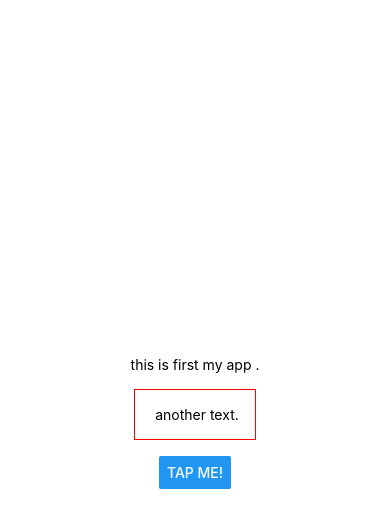
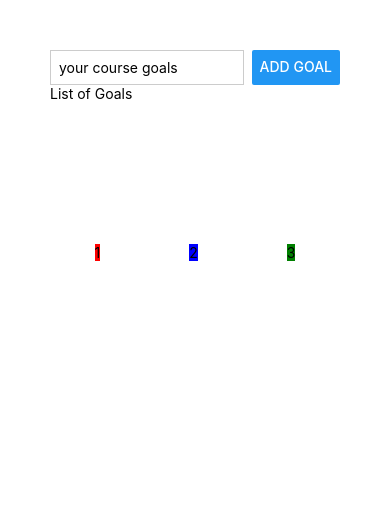
Before and after one commit to Eshutak/RNCourse, a React Native app: screen / in a window 390 px wide. Shown: the top 528 px of the page. Built offline with nearby package versions, Linux system fonts and the light colour scheme.

Commit message:
2024.05.17 lecture 21

```diff
--- a/App.js
+++ b/App.js
@@ -1,32 +1,61 @@
-import { Button, StyleSheet, Text, View } from 'react-native';
+import { Button, StyleSheet, Text, TextInput, View } from 'react-native';
 
 export default function App() {
   return (
-    <View style={styles.container}>
-      {/*define style by inline */}
-      <Text>this is first my app .</Text>
+    <View style={styles.appContainer}>
+      <View style={styles.inputContainer}>
+        <TextInput style={styles.textInput} placeholder='your course goals'></TextInput>
+        <Button title='Add Goal'></Button>
+      </View>
+      <View>
+        <Text>List of Goals</Text>
+      </View>
+      {/*
+        View is applied flex box css basically
+        flex box has a main asix
+        and the main asix is defined by box's flex direction (css attribute)
 
-      {/*
-        define style by inline
-        defining style is similar to CSS language. but not all same.
+        justify -> main asix
+        align -> cross asix
       */}
-      <Text style={{margin : 16, padding : 16, borderColor: "red", borderWidth : 1}}> another text.</Text>
-      <Button title="tap me!"></Button>
+      <View style={styles.flexBoxArea}>
+        <View style={{backgroundColor:'red'}}>
+          <Text>1</Text>
+        </View>
+        <View style={{backgroundColor:'blue'}}>
+          <Text>2</Text>
+        </View>
+        <View style={{backgroundColor:'green'}}>
+          <Text>3</Text>
+        </View>
+      </View>
     </View>
   );
 }
 
 const styles = StyleSheet.create({
-  container: {
-    flex: 1,
-    backgroundColor: '#fff',
-    alignItems: 'center',
-    justifyContent: 'center',
+  appContainer : {
+    padding : 50,
   },
-  dummyText : {
-    margin : 16,
-    padding : 16,
-    borderColor: "red",
-    borderWidth : 1
+  inputContainer :{
+    display : 'flex',
+    flexDirection : 'row',
+    justifyContent : 'space-between'
+  },
+  textInput : {
+    padding : 8,
+    marginRight : 8,
+    borderWidth : 1,
+    borderColor : '#cccccc',
+    width: '80%'
+  },
+  flexBoxArea : {
+    display : 'flex',
+    justifyContent : 'space-around',
+    alignItems : 'center',
+    flexDirection : 'row',
+    height : 300,
   }
+
+
 });
```
